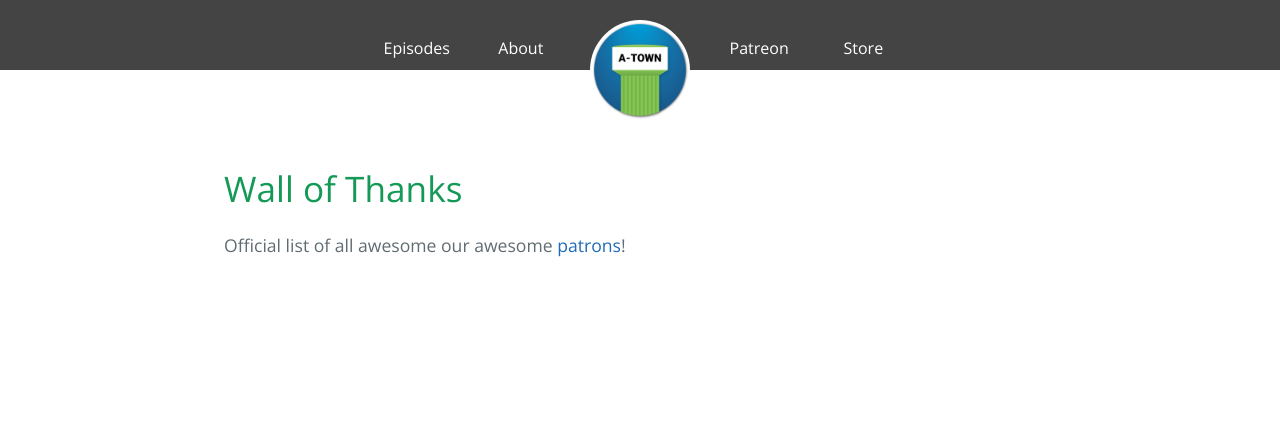
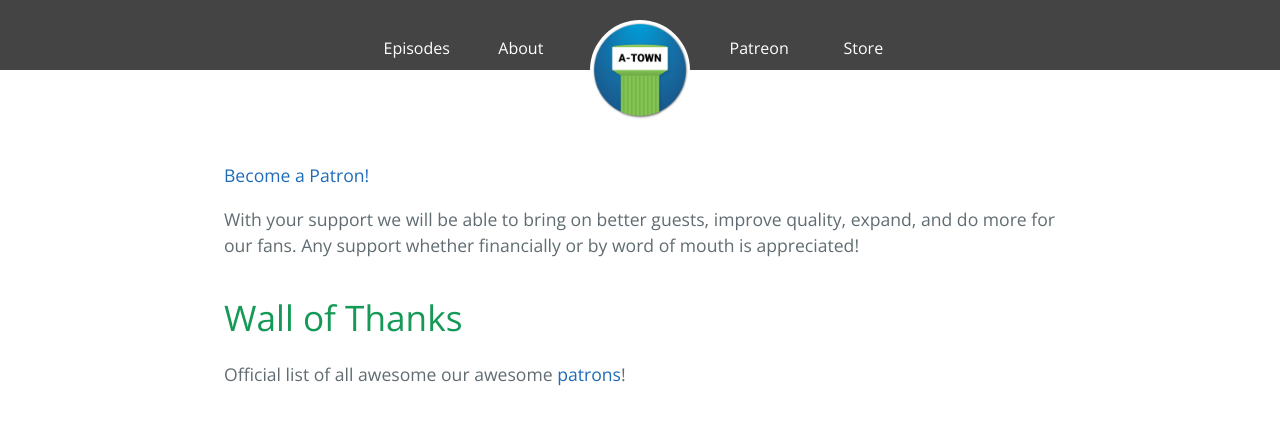
Before and after one commit to charliemchapman/atownfm, a Jekyll site: the page built from patreon.html, in a window 1280 px wide. Shown: the top 425 px of the page. Built offline with Jekyll 4.4.1, drawn with Linux system fonts in a browser that asks for light colours; comment, search, counter and statistics services are not loaded.

Commit message:
added patreon button

```diff
--- a/patreon.html
+++ b/patreon.html
@@ -9,6 +9,10 @@ sitemap:
 ---
 
 <div id="home">
+
+  <a href="https://www.patreon.com/bePatron?u=7182685" data-patreon-widget-type="become-patron-button">Become a Patron!</a><script async src="https://c6.patreon.com/becomePatronButton.bundle.js"></script>
+  <p>With your support we will be able to bring on better guests, improve quality, expand, and do more for our fans. Any support whether financially or by word of mouth is appreciated!</p>
+
   <h1>Wall of Thanks</h1>
   <p>Official list of all awesome our awesome <a href="https://www.patreon.com/atownfm">patrons</a>!</p>
   <ul class="thanks">
```
